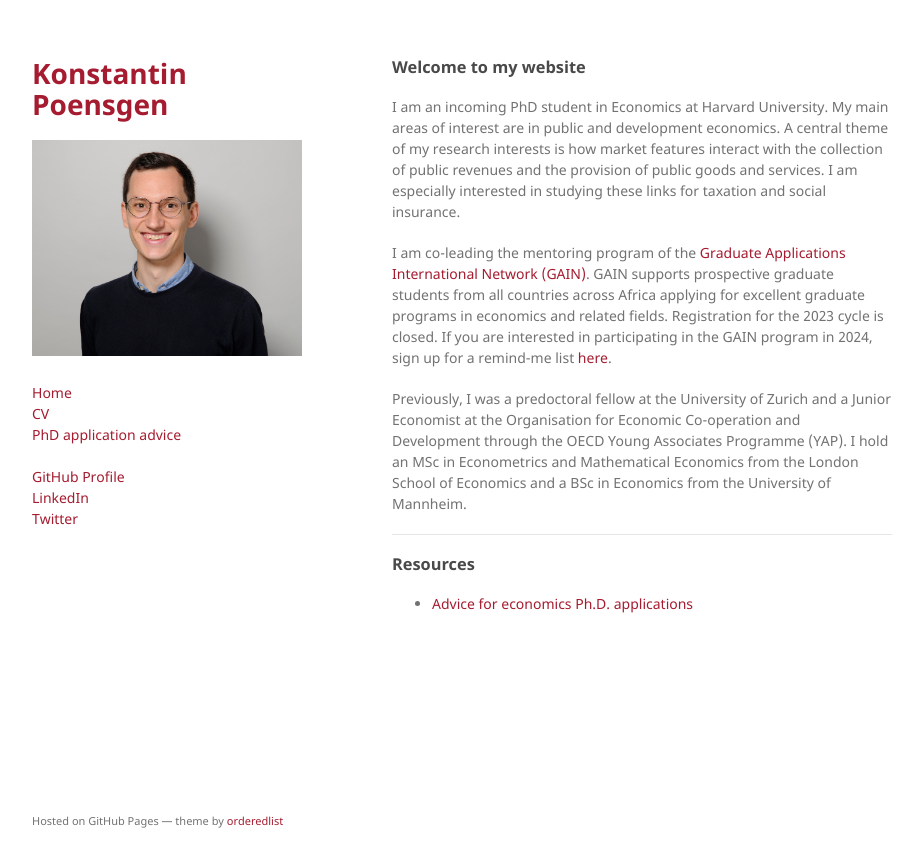
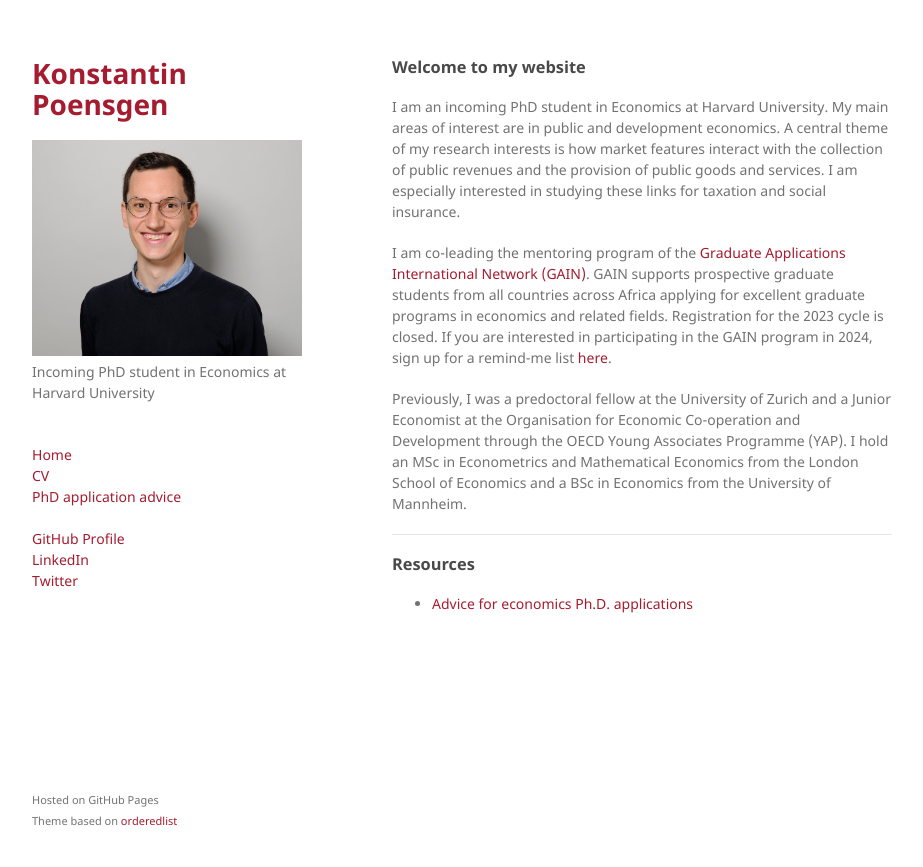
Before and after one commit to konstantinpoensgen/konstantinpoensgen.github.io, a Jekyll site: the page built from README.md, in a window 1280 px wide. Shown: the top 867 px of the page, without its empty margins (178-1101 px from the left). Built offline with Jekyll 4.4.1, drawn with Linux system fonts in a browser that asks for light colours; our own code applies the rules of GitHub Pages for plain Markdown files.

Commit message:
Simplifying layout back-office

```diff
--- a/_config.yml
+++ b/_config.yml
@@ -1,4 +1,4 @@
 theme: jekyll-theme-minimal
 title: Konstantin Poensgen
 logo: /assets/images/Poensgen_Konstantin_MB36995_15x12cm.jpg
-description: PhD student in Economics at Harvard University
+description: Incoming PhD student in Economics at Harvard University
--- a/_includes/head-custom.html
+++ /dev/null
@@ -1,9 +0,0 @@
-<!-- start custom head snippets, customize with your own _includes/head-custom.html file -->
-
-<!-- Setup Google Analytics -->
-{% include head-custom-google-analytics.html %}
-
-<!-- You can set your favicon here -->
-<!-- link rel="shortcut icon" type="image/x-icon" href="{{ '/favicon.ico' | relative_url }}" -->
-
-<!-- end custom head snippets -->
--- a/_layouts/default.html
+++ b/_layouts/default.html
@@ -4,14 +4,10 @@
     <meta charset="UTF-8">
     <meta http-equiv="X-UA-Compatible" content="IE=edge">
     <meta name="viewport" content="width=device-width, initial-scale=1">
+    {% seo %}
+    <link rel="stylesheet" href="{{ "/assets/css/style.css?v=" | append: site.github.build_revision | relative_url }}">
+  </head>
 
-{% seo %}
-    <link rel="stylesheet" href="{{ "/assets/css/style.css?v=" | append: site.github.build_revision | relative_url }}">
-    <!--[if lt IE 9]>
-    <script src="https://cdnjs.cloudflare.com/ajax/libs/html5shiv/3.7.3/html5shiv.min.js"></script>
-    <![endif]-->
-    {% include head-custom.html %}
-  </head>
   <body>
     <div class="wrapper">
       <header>
@@ -21,11 +17,7 @@
           <img src="{{site.logo | relative_url}}" alt="Logo" />
         {% endif %}
 
-        <!-- <p>{{ site.description | default: site.github.project_tagline }}</p> -->
-
-        <!-- {% if site.github.is_project_page %}
-        <p class="view"><a href="{{ site.github.repository_url }}">View the Project on GitHub <small>{{ site.github.repository_nwo }}</small></a></p>
-        {% endif %} -->
+        <p>{{ site.description | default: site.github.project_tagline }}</p>
 
         {% if site.github.is_user_page %}
           <p class="view">
@@ -40,17 +32,6 @@
           </p>
         {% endif %}
 
-        <!--
-        <p> <a href="konstantinpoensgen.github.io/docs/assets/phd_applications/cv_poensgen.pdf">CV</a> </p>
-        <p> <a href="https://gain-network.net">GAIN Network</a>   </p>   -->
-
-        {% if site.show_downloads %}
-        <ul class="downloads">
-          <li><a href="{{ site.github.zip_url }}">Download <strong>ZIP File</strong></a></li>
-          <li><a href="{{ site.github.tar_url }}">Download <strong>TAR Ball</strong></a></li>
-          <li><a href="{{ site.github.repository_url }}">View On <strong>GitHub</strong></a></li>
-        </ul>
-        {% endif %}
       </header>
       <section>
 
@@ -58,11 +39,9 @@
 
       </section>
       <footer>
-        {% if site.github.is_project_page %}
-        <p>This project is maintained by <a href="{{ site.github.owner_url }}">{{ site.github.owner_name }}</a></p>
-        {% endif %}
         <p><small>
-          Hosted on GitHub Pages &mdash; theme by <a href="https://github.com/orderedlist">orderedlist</a>
+          Hosted on GitHub Pages <br>
+          Theme based on <a href="https://github.com/orderedlist">orderedlist</a>
         </small></p>
       </footer>
     </div>
--- a/_sass/minimal.scss
+++ /dev/null
@@ -1,4 +0,0 @@
-// Placeholder file. If your site uses
-//     @import "{{ site.theme }}";
-// Then using this theme with jekyll-remote-theme will work fine.
-@import "jekyll-theme-minimal";
```
Also changed, not shown: _includes/head-custom-google-analytics.html (deleted, +0 -10 lines).
